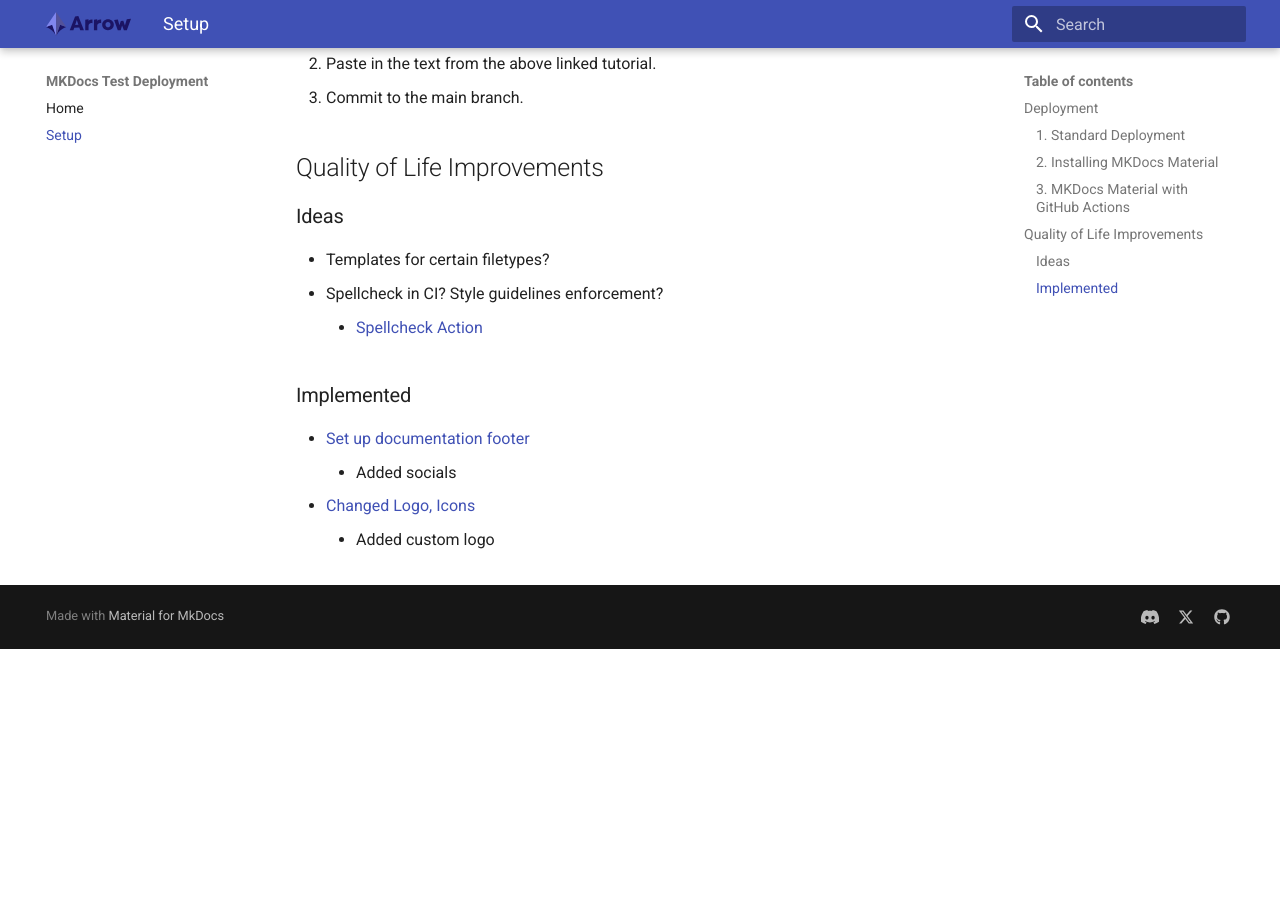
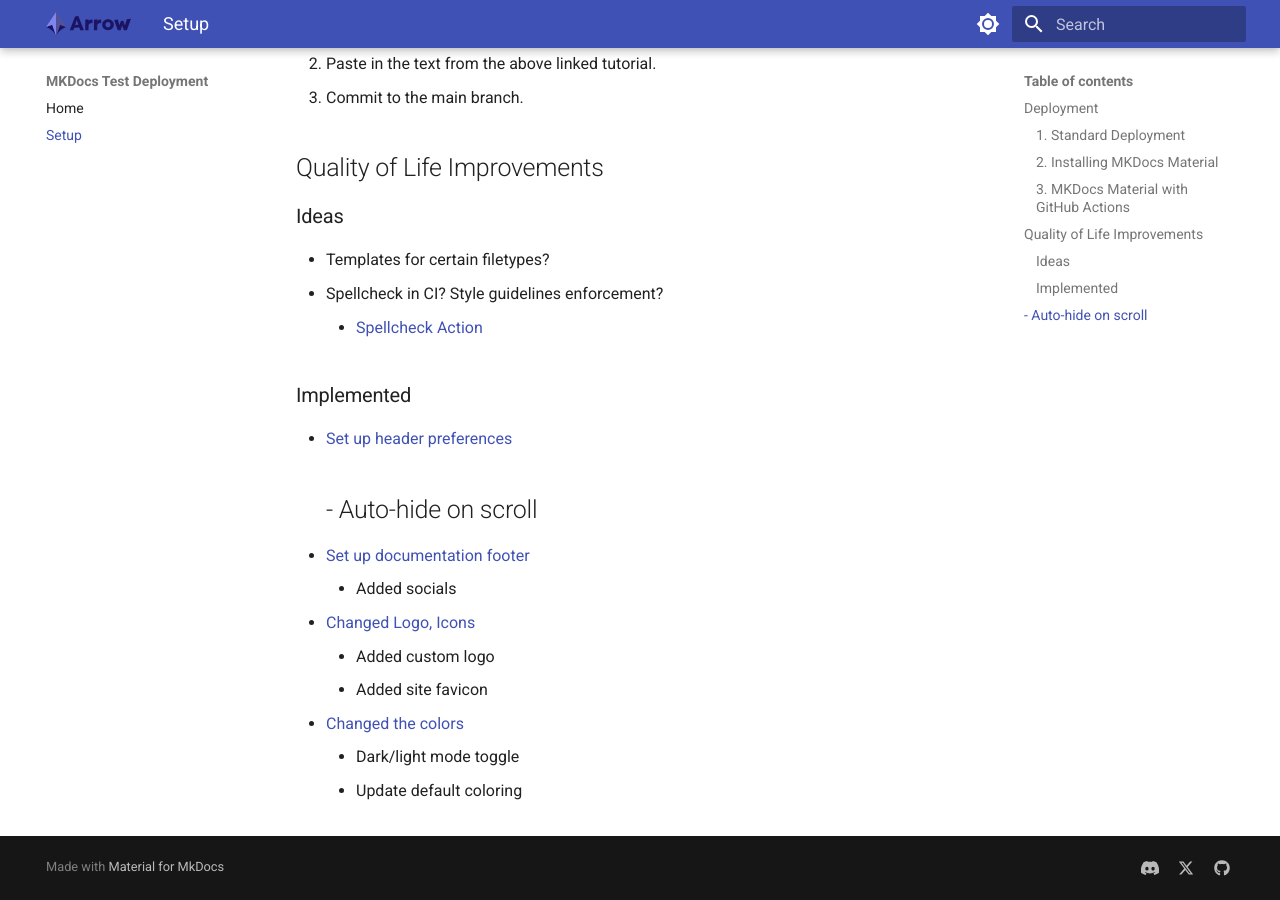
Before and after one commit to KCerveny/Test-Docs-Repo, an MkDocs documentation site: the page built from docs/howto.md, in a window 1280 px wide and 900 px high, scrolled down 1002 px. Built offline with MkDocs 1.6.1 and Material for MkDocs 9.7.7, drawn with Linux system fonts in a browser that asks for light colours; before the commit the page ends 1651 px from its top, so only the background shows below that.

Commit message:
Favicon + coloring

```diff
--- a/docs/howto.md
+++ b/docs/howto.md
@@ -38,7 +38,14 @@ Following the CI tutorial from [MKDocs Material](https://squidfunk.github.io/mkd
     - [Spellcheck Action](https://github.com/marketplace/actions/github-spellcheck-action)
 
 ### Implemented
+- [Set up header preferences](https://squidfunk.github.io/mkdocs-material/setup/setting-up-the-header/)
+    - Auto-hide on scroll
+    -
 - [Set up documentation footer](https://squidfunk.github.io/mkdocs-material/setup/setting-up-the-footer/)
     - Added socials
 - [Changed Logo, Icons](https://squidfunk.github.io/mkdocs-material/setup/changing-the-logo-and-icons/)
     - Added custom logo
+    - Added site favicon
+- [Changed the colors](https://squidfunk.github.io/mkdocs-material/setup/changing-the-colors/#color-palette-toggle)
+    - Dark/light mode toggle
+    - Update default coloring
--- a/mkdocs.yml
+++ b/mkdocs.yml
@@ -6,8 +6,22 @@ nav:
 theme:
   name: material
   logo: assets/arrow_wordmark_gray.svg
+  favicon: assets/favicon.png
   features:
+    - header.autohide
     - nagivation.footer
+  palette:
+    # Light mode scheme
+    - scheme: default
+      toggle:
+        icon: material/brightness-7
+        name: Switch to dark mode
+
+    # Dark mode scheme
+    - scheme: slate
+      toggle:
+        icon: material/brightness-4
+        name: Switch to light mode
 
 extra:
   social:
```
Also changed, not shown: docs/assets/favicon.png (added).
